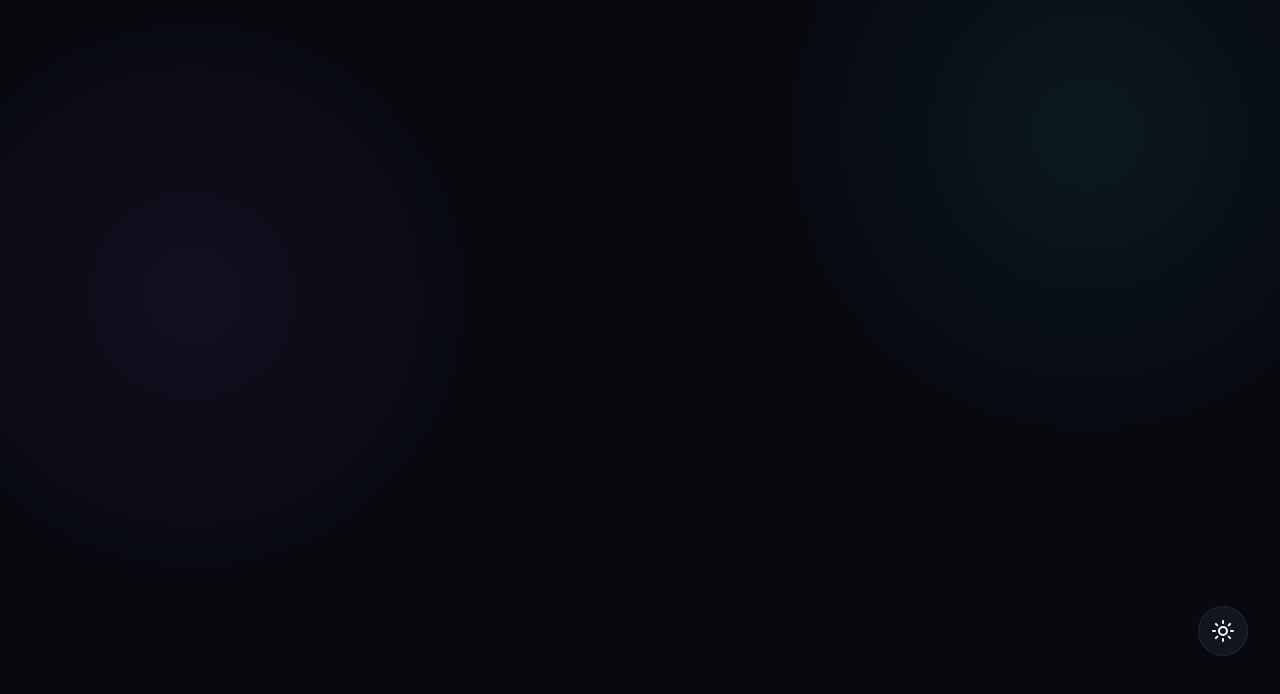
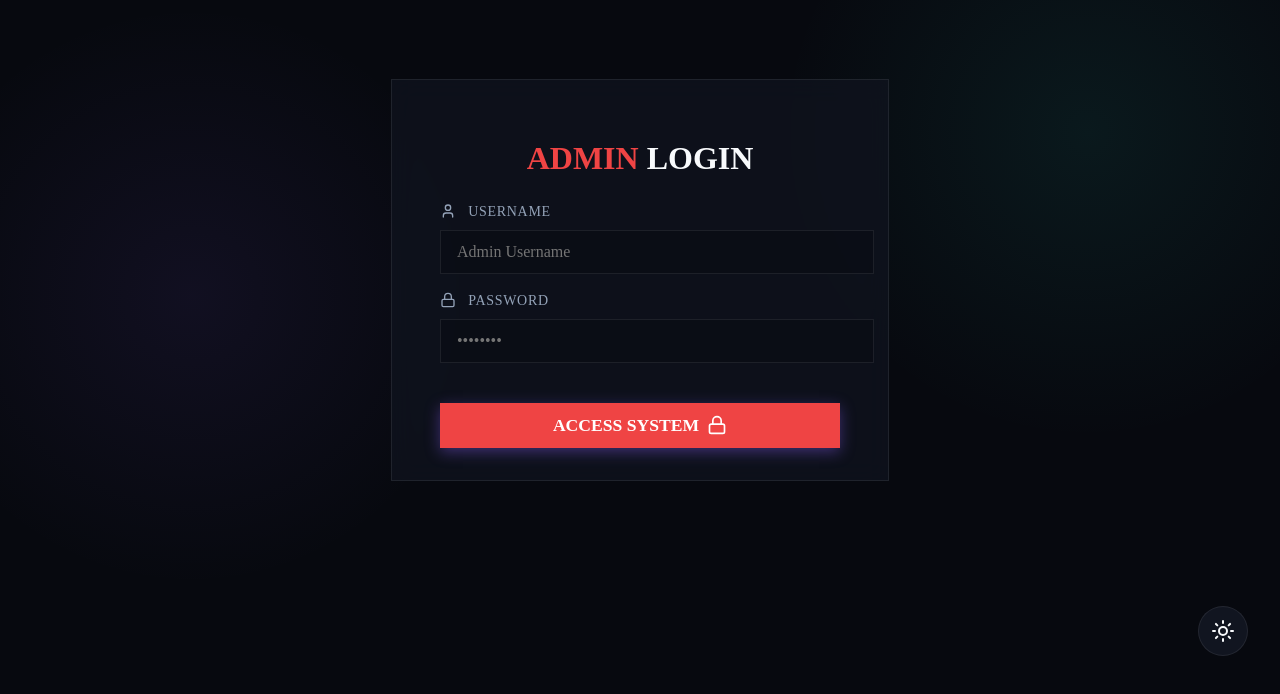
Before and after one commit to Indhu-mathi-a/codebattle, a React (Vite) app: page /admin-login in a window 1280 px wide. Before the commit this address had no page. Shown: the part 112-806 px from the top of the page. Built offline with nearby package versions, Linux system fonts and the light colour scheme.

Commit message:
Add Admin login and leaderboard remove feature

```diff
--- a/src/App.jsx
+++ b/src/App.jsx
@@ -7,14 +7,23 @@ import BattleArena from './pages/BattleArena';
 import Results from './pages/Results';
 import Leaderboard from './pages/Leaderboard';
 import Admin from './pages/Admin';
+import AdminLogin from './pages/AdminLogin';
 import { useStore } from './store';
 import { Moon, Sun } from 'lucide-react';
 
-// Protected Route Component
 const ProtectedRoute = ({ children }) => {
   const user = useStore(state => state.user);
   if (!user) {
     return <Navigate to="/login" replace />;
+  }
+  return children;
+};
+
+// Protected Admin Route Component
+const ProtectedAdminRoute = ({ children }) => {
+  const isAdmin = useStore(state => state.isAdmin);
+  if (!isAdmin) {
+    return <Navigate to="/admin-login" replace />;
   }
   return children;
 };
@@ -61,7 +70,12 @@ function App() {
           </ProtectedRoute>
         } />
         <Route path="/leaderboard" element={<Leaderboard />} />
-        <Route path="/admin" element={<Admin />} />
+        <Route path="/admin-login" element={<AdminLogin />} />
+        <Route path="/admin" element={
+          <ProtectedAdminRoute>
+            <Admin />
+          </ProtectedAdminRoute>
+        } />
       </Routes>
     </Router>
   );
--- a/src/pages/Admin.jsx
+++ b/src/pages/Admin.jsx
@@ -1,7 +1,9 @@
 import React, { useState } from 'react';
-import { Shield, Users, Database, Activity, Plus } from 'lucide-react';
+import { useNavigate } from 'react-router-dom';
+import { Shield, Users, Database, Activity, Trophy } from 'lucide-react';
 
 const Admin = () => {
+  const navigate = useNavigate();
   const [activeTab, setActiveTab] = useState('dashboard');
 
   return (
@@ -34,6 +36,13 @@ const Admin = () => {
             onClick={() => setActiveTab('teams')}
           >
             <Users size={18} /> Teams & Players
+          </button>
+          <button
+            className="btn btn-secondary"
+            style={{ justifyContent: 'flex-start', marginTop: '1rem', border: '1px solid var(--accent)', color: 'var(--accent)' }}
+            onClick={() => navigate('/leaderboard')}
+          >
+            <Trophy size={18} /> Live Leaderboard
           </button>
         </div>
 
--- /dev/null
+++ b/src/pages/AdminLogin.jsx
@@ -0,0 +1,70 @@
+import React, { useState } from 'react';
+import { useNavigate } from 'react-router-dom';
+import { Lock, User } from 'lucide-react';
+import { useStore } from '../store';
+
+const AdminLogin = () => {
+  const navigate = useNavigate();
+  const loginAdmin = useStore(state => state.loginAdmin);
+  const [username, setUsername] = useState('');
+  const [password, setPassword] = useState('');
+  const [error, setError] = useState('');
+
+  const handleSubmit = (e) => {
+    e.preventDefault();
+    if (username === 'admin' && password === 'admin123') {
+      loginAdmin();
+      navigate('/admin');
+    } else {
+      setError('Invalid credentials');
+    }
+  };
+
+  return (
+    <div className="page-container container" style={{ alignItems: 'center', justifyContent: 'center' }}>
+      <div className="glass-panel animate-slide-up p-1-mobile w-full-mobile" style={{ padding: '2rem 3rem', width: '100%', maxWidth: '400px' }}>
+        <h2 style={{ textAlign: 'center', marginBottom: '1.5rem', fontSize: '2rem', color: 'var(--danger)' }}>
+          ADMIN <span style={{ color: 'var(--text-main)' }}>LOGIN</span>
+        </h2>
+
+        {error && (
+          <div style={{ background: 'rgba(239, 68, 68, 0.2)', border: '1px solid var(--danger)', color: 'var(--danger)', padding: '0.75rem', borderRadius: 'var(--radius-md)', marginBottom: '1rem', textAlign: 'center' }}>
+            {error}
+          </div>
+        )}
+
+        <form onSubmit={handleSubmit}>
+          <div className="form-group" style={{ marginBottom: '1rem' }}>
+            <label className="form-label"><User size={16} style={{ display: 'inline', verticalAlign: 'text-bottom', marginRight: '0.5rem' }}/> Username</label>
+            <input
+              type="text"
+              className="form-control"
+              placeholder="Admin Username"
+              value={username}
+              onChange={(e) => setUsername(e.target.value)}
+              required
+            />
+          </div>
+
+          <div className="form-group" style={{ marginBottom: '1.5rem' }}>
+            <label className="form-label"><Lock size={16} style={{ display: 'inline', verticalAlign: 'text-bottom', marginRight: '0.5rem' }}/> Password</label>
+            <input
+              type="password"
+              className="form-control"
+              placeholder="••••••••"
+              value={password}
+              onChange={(e) => setPassword(e.target.value)}
+              required
+            />
+          </div>
+
+          <button type="submit" className="btn btn-primary" style={{ width: '100%', marginTop: '1rem', fontSize: '1.1rem', background: 'var(--danger)' }}>
+            ACCESS SYSTEM <Lock size={20} />
+          </button>
+        </form>
+      </div>
+    </div>
+  );
+};
+
+export default AdminLogin;
--- a/src/pages/Landing.jsx
+++ b/src/pages/Landing.jsx
@@ -28,8 +28,8 @@ const Landing = () => {
           START BATTLE <Terminal size={20} />
         </button>
 
-        <button className="btn btn-secondary animate-slide-up" style={{ fontSize: '1.2rem', padding: '1rem 3rem', animationDelay: '0.2s' }} onClick={() => navigate('/leaderboard')}>
-          LEADERBOARD <Trophy size={20} />
+        <button className="btn btn-secondary animate-slide-up" style={{ fontSize: '1.2rem', padding: '1rem 3rem', animationDelay: '0.2s' }} onClick={() => navigate('/admin-login')}>
+          ADMIN <Trophy size={20} />
         </button>
       </div>
     </div>
--- a/src/pages/Leaderboard.jsx
+++ b/src/pages/Leaderboard.jsx
@@ -1,11 +1,11 @@
 import React from 'react';
 import { useNavigate } from 'react-router-dom';
-import { Trophy, Home, Star } from 'lucide-react';
+import { Trophy, Home, Star, Trash2 } from 'lucide-react';
 import { useStore } from '../store';
 
 const Leaderboard = () => {
   const navigate = useNavigate();
-  const { user, score, stars } = useStore();
+  const { user, score, stars, isAdmin, removeTeam } = useStore();
 
   let displayData = [];
   if (user) {
@@ -27,9 +27,16 @@ const Leaderboard = () => {
         <h2 className="text-center-mobile" style={{ display: 'flex', alignItems: 'center', gap: '0.5rem', color: 'var(--accent)' }}>
           <Trophy size={32} /> LIVE LEADERBOARD
         </h2>
-        <button className="btn btn-secondary" onClick={() => navigate('/')}>
-          <Home size={18} /> HOME
-        </button>
+        <div style={{ display: 'flex', gap: '1rem' }}>
+          {isAdmin && (
+            <button className="btn btn-secondary" style={{ borderColor: 'var(--accent)', color: 'var(--accent)' }} onClick={() => navigate('/admin')}>
+               ADMIN
+            </button>
+          )}
+          <button className="btn btn-secondary" onClick={() => navigate('/')}>
+            <Home size={18} /> HOME
+          </button>
+        </div>
       </div>
 
       <div className="glass-panel animate-slide-up" style={{ padding: '0', overflowX: 'auto' }}>
@@ -40,6 +47,7 @@ const Leaderboard = () => {
               <th style={{ padding: '1.5rem' }}>Team</th>
               <th style={{ padding: '1.5rem', textAlign: 'right' }}>Score</th>
               <th style={{ padding: '1.5rem', textAlign: 'right' }}>Stars</th>
+              {isAdmin && <th style={{ padding: '1.5rem', textAlign: 'right' }}>Actions</th>}
             </tr>
           </thead>
           <tbody>
@@ -70,11 +78,26 @@ const Leaderboard = () => {
                   <td style={{ padding: '1.5rem', textAlign: 'right', fontSize: '1.2rem', color: '#f59e0b', fontWeight: 'bold', display: 'flex', alignItems: 'center', justifyContent: 'flex-end', gap: '0.25rem' }}>
                     {row.stars} <Star size={16} fill="#f59e0b" />
                   </td>
+                  {isAdmin && (
+                    <td style={{ padding: '1.5rem', textAlign: 'right' }}>
+                      <button
+                        onClick={() => {
+                          if (window.confirm(`Are you sure you want to remove team ${row.team}?`)) {
+                            removeTeam();
+                          }
+                        }}
+                        style={{ background: 'rgba(239, 68, 68, 0.1)', border: '1px solid var(--danger)', color: 'var(--danger)', cursor: 'pointer', padding: '0.5rem', borderRadius: 'var(--radius-sm)', transition: 'all 0.2s ease' }}
+                        title="Remove Team"
+                      >
+                        <Trash2 size={16} />
+                      </button>
+                    </td>
+                  )}
                 </tr>
               ))
             ) : (
               <tr>
-                <td colSpan="4" style={{ padding: '3rem', textAlign: 'center', color: 'var(--text-muted)', fontStyle: 'italic' }}>
+                <td colSpan={isAdmin ? "5" : "4"} style={{ padding: '3rem', textAlign: 'center', color: 'var(--text-muted)', fontStyle: 'italic' }}>
                   No teams have started the battle yet.
                 </td>
               </tr>
--- a/src/store.js
+++ b/src/store.js
@@ -404,6 +404,7 @@ export const useStore = create(
     (set, get) => ({
   // User Data
   user: null, // { teamName, name, regNo }
+  isAdmin: false,
 
   // Theme State
   theme: 'dark',
@@ -432,6 +433,10 @@ export const useStore = create(
       totalHintsUsed: 0
     });
   },
+
+  loginAdmin: () => set({ isAdmin: true }),
+  logoutAdmin: () => set({ isAdmin: false }),
+  removeTeam: () => set({ user: null, score: 0, stars: 0, completedQuestions: {} }),
 
   logout: () => set({ user: null }),
 
```
